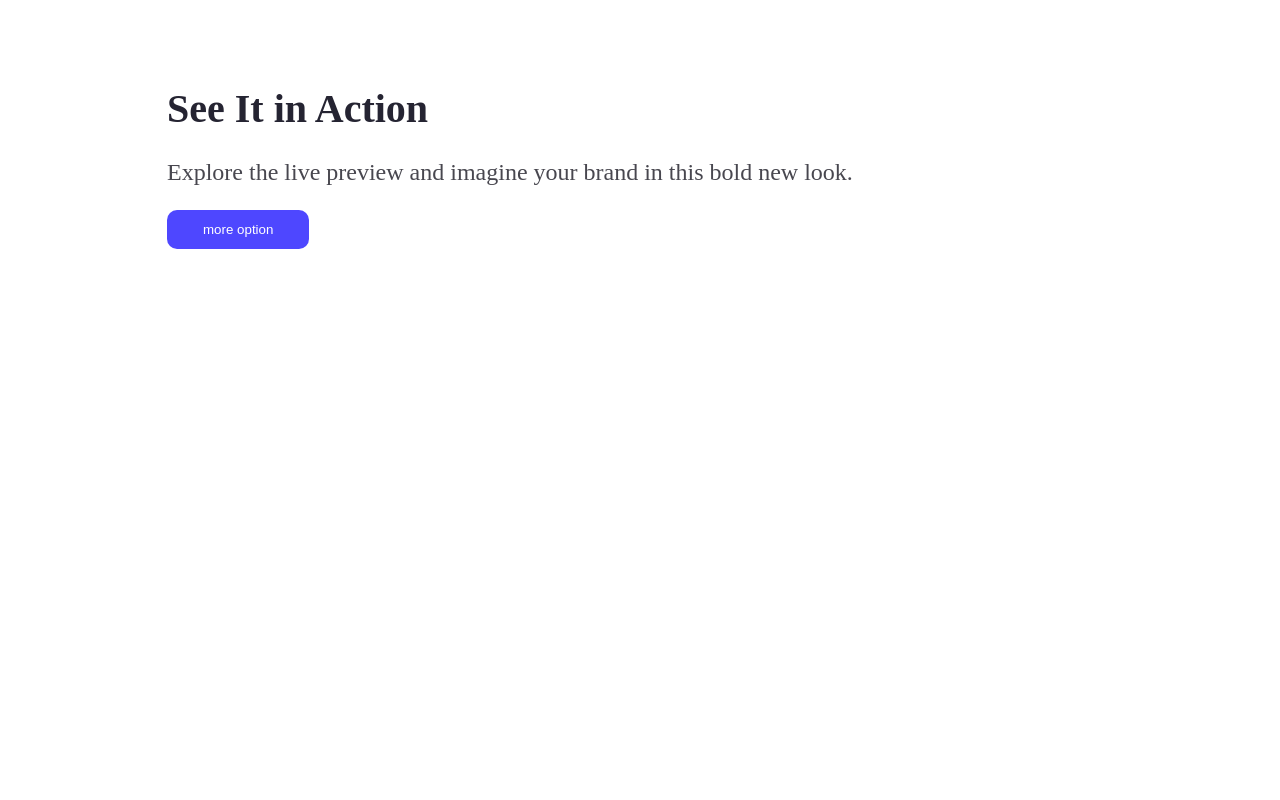
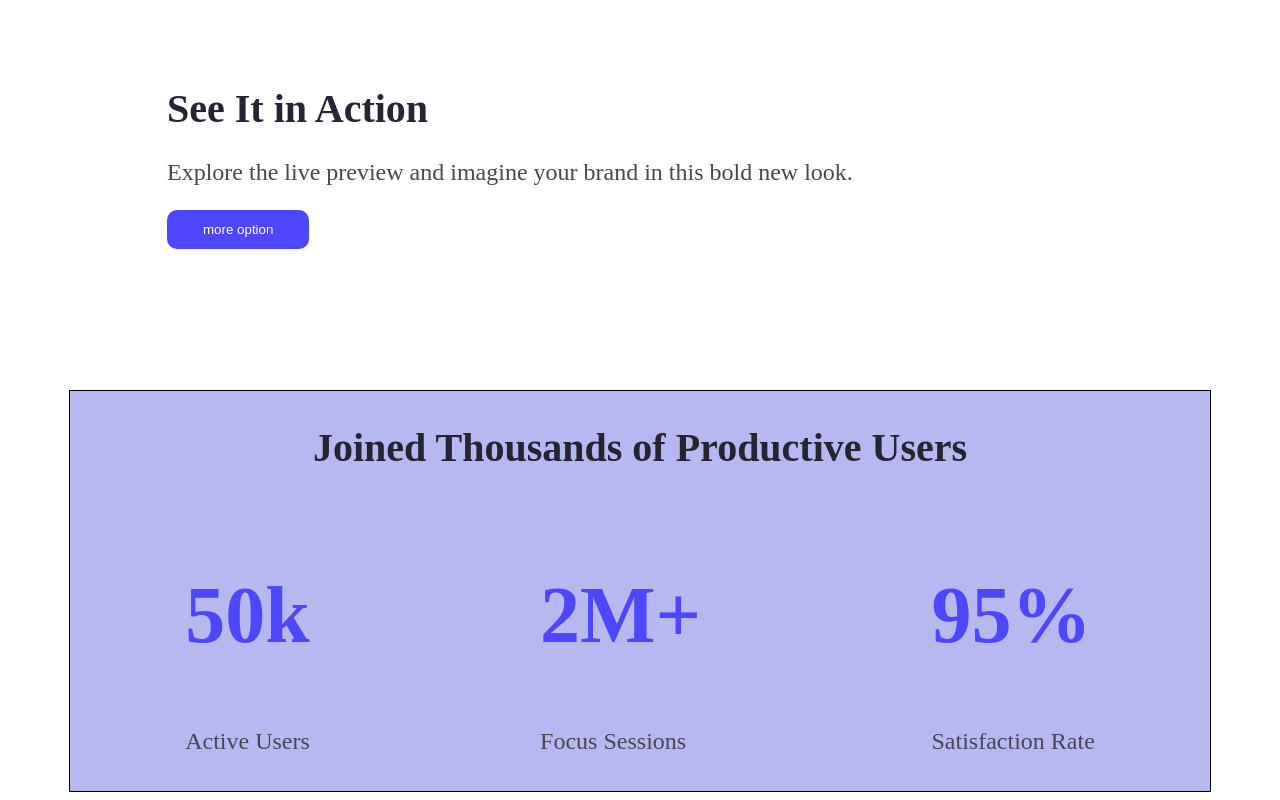
Before and after one commit to Mdalamin4446/myassigment, a plain HTML site: page index.html in a window 1280 px wide. Shown: the part 1006-1806 px from the top of the page. Before the commit the page ends 1396 px from the top, so only its background shows below. Drawn offline with Linux system fonts and the light colour scheme.

Commit message:
myassingment

```diff
--- a/index.html
+++ b/index.html
@@ -30,6 +30,33 @@ Stay Focused</h1>
 
       </div>
 
+      <!-- 3rd-part -->
+
+    <section>
+        <div class="section3">
+            <div class="head3">
+                <h1 class="font1">Joined Thousands of Productive Users</h1>
+
+            </div>
+            <div class="hhpp">
+                <div class="hp">
+                <h1 class="h11">50k</h1>
+                <p class="mini-text">Active Users</p>
+            </div>
+            <div class="hp">
+                <h1 class="h11">2M+</h1>
+                <p class="mini-text">Focus Sessions</p>
+            </div>
+            <div class="hp">
+                <h1 class="h11">95%</h1>
+                <p class="mini-text">Satisfaction Rate</p>
+            </div>
+
+            </div>
+
+        </div>
+    </section>
+
 
 </body>
 </html>
--- a/style.css
+++ b/style.css
@@ -60,3 +60,23 @@
 font-size: 24px;
 color: #48474f;
 }
+.section3{
+    height: 400px;
+    width: 1140px;
+    border: 1px solid black;
+    background-color: rgb(184, 184, 241);
+    margin: auto;
+    border-radius: 10pxgi;
+}
+.head3{
+    text-align: center;
+}
+.h11{
+    color: #4E47FF;
+    font-size: 80px;
+
+}
+.hhpp{
+    display: flex;
+    justify-content: space-around;
+}
```
